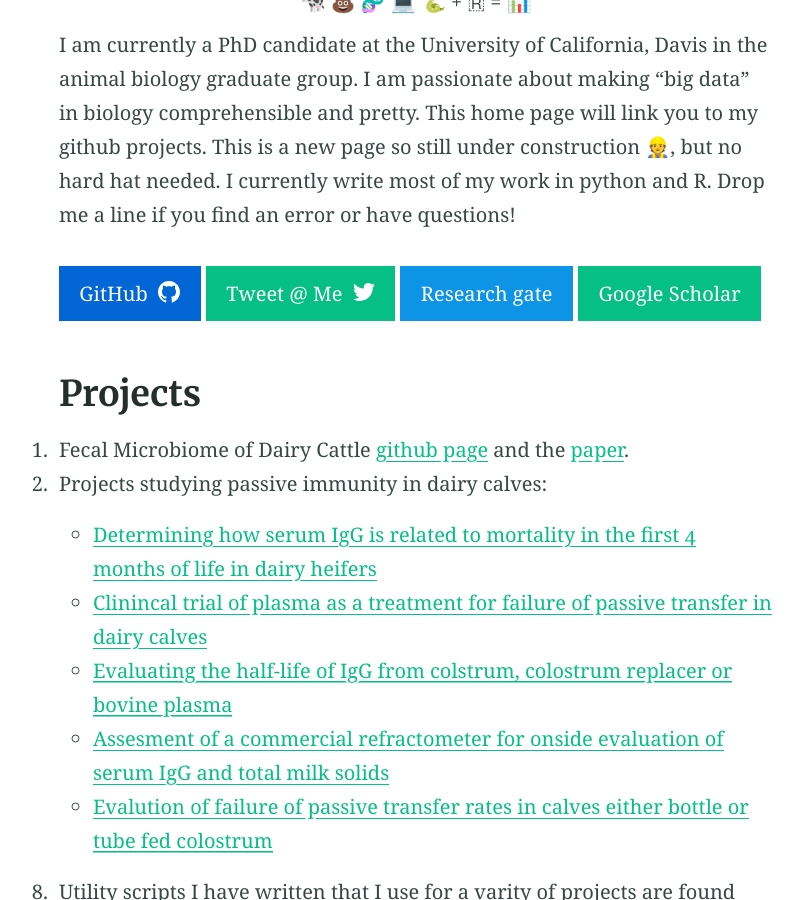
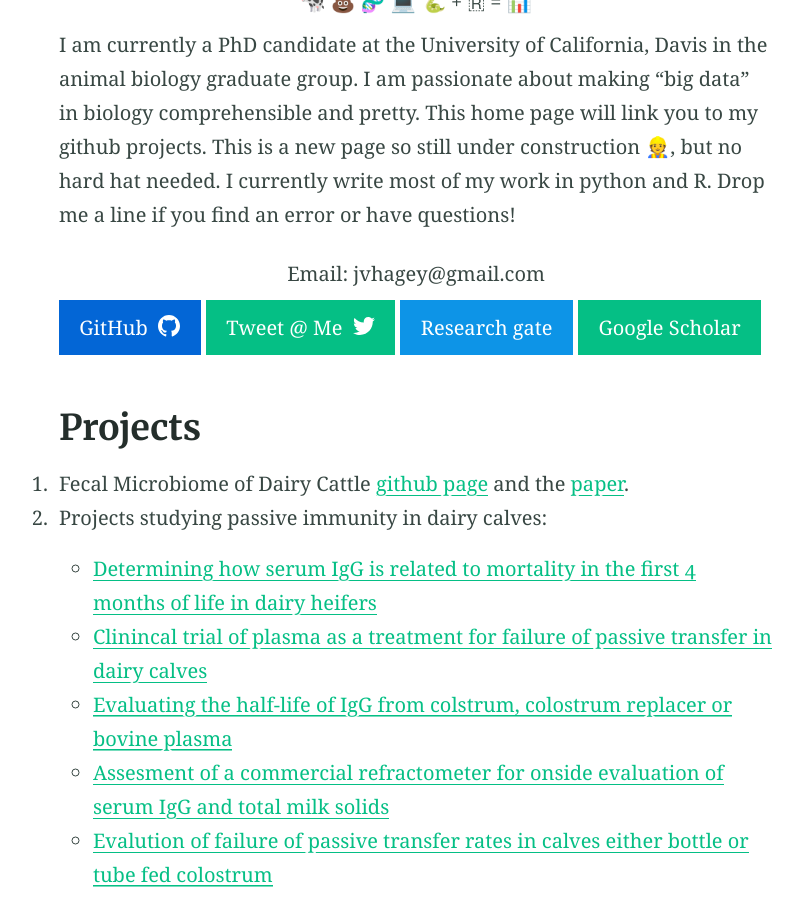
Before and after one commit to jvhagey/jvhagey.github.io, a Jekyll site: the page built from index.md, in a window 1280 px wide and 900 px high, scrolled down 518 px. Shown: the whole window, without its empty margins (224-1027 px from the left). Built offline with Jekyll 4.4.1, drawn with Linux system fonts in a browser that asks for light colours; our own code applies the rules of GitHub Pages for plain Markdown files.

Commit message:
Update index.md

```diff
--- a/index.md
+++ b/index.md
@@ -11,6 +11,10 @@ excerpt: "This is the home page of Jill Hagey's github"
 </center>
 
 I am currently a PhD candidate at the University of California, Davis in the animal biology graduate group. I am passionate about making "big data" in biology comprehensible and pretty. This home page will link you to my github projects. This is a new page so still under construction 👷, but no hard hat needed. I currently write most of my work in python and R. Drop me a line if you find an error or have questions!
+
+<center>
+Email: jvhagey@gmail.com
+</center>
 
 {% include button.html text="GitHub" icon="github" link="https://github.com/jvhagey" color="#0366d6" %} {% include button.html text="Tweet @ Me" icon="twitter" link="https://twitter.com/JillHagey" color="#33333" %} {% include button.html text="Research gate" link="https://www.researchgate.net/profile/Jill_Hagey2" color="#0d94e7" %} {% include button.html text="Google Scholar" link="https://scholar.google.com/citations?user=b3QakQEAAAAJ&hl=en" color="D52EE1" %}
 
```
